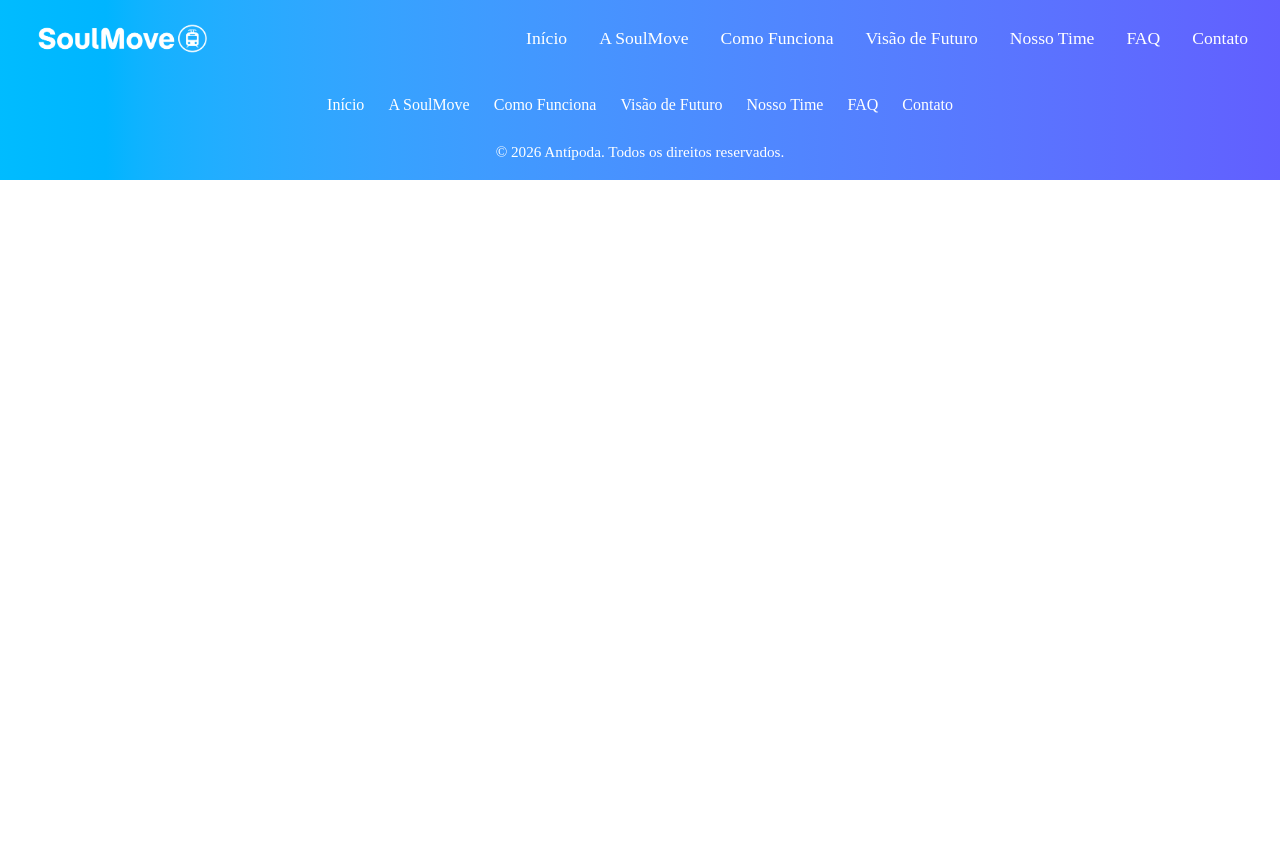
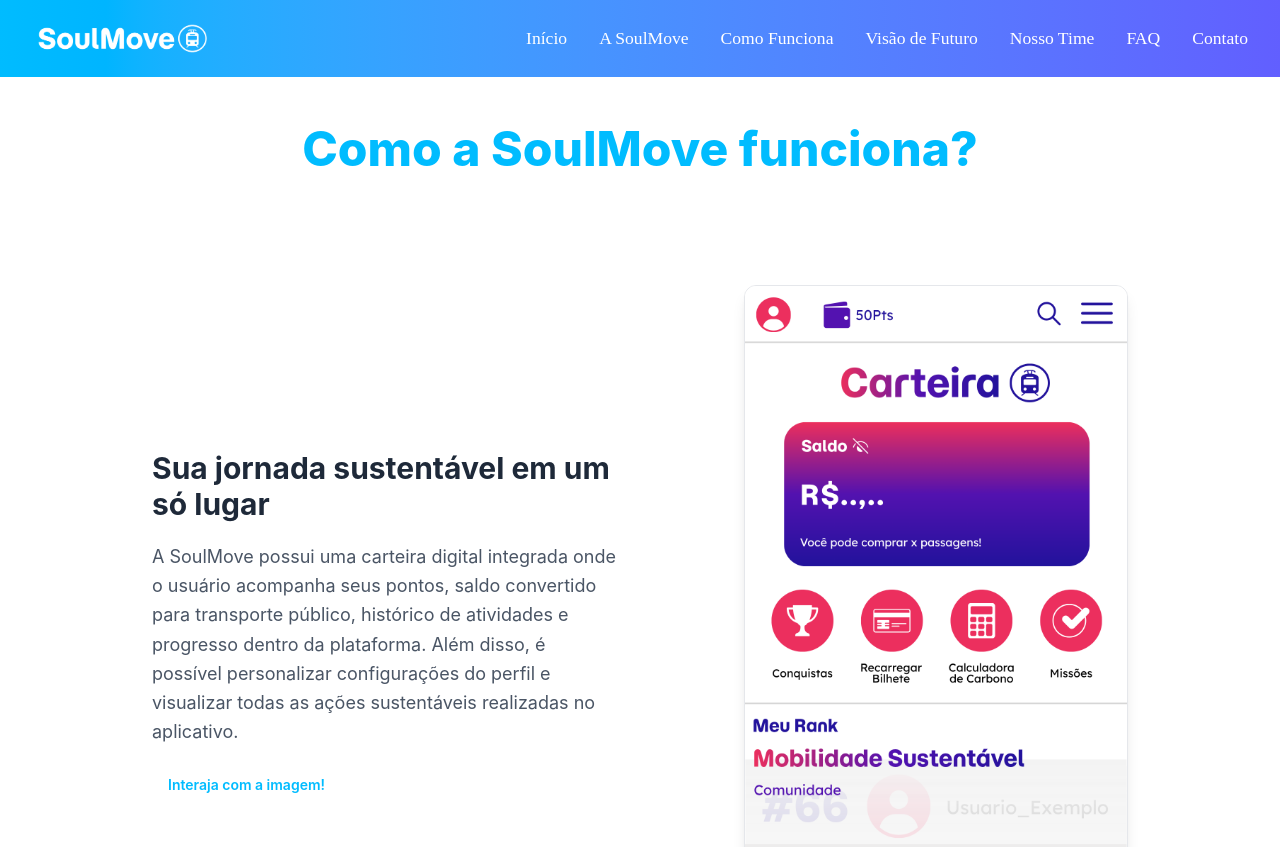
Before and after one commit to paulo-henrique253/soulmove-front-3, a React (Vite) app: page /funcionalidades in a window 1280 px wide. Shown: the top 847 px of the page. Before the commit the page ends 800 px from the top, so only its background shows below. Built offline with nearby package versions, Linux system fonts and the light colour scheme.

Commit message:
feat: pagina funcionalidades aplicada

```diff
--- a/src/pages/Funcionalidades.tsx
+++ b/src/pages/Funcionalidades.tsx
@@ -1,8 +1,35 @@
+import CardFuncionalidade from '../components/CardFuncionalidade';
+import { funcionalidadesData } from '../data/funcionalidades'; // Importando os dados!
 
-function Funcionalidades(){
-    return (
-        <></>
-    );
+function Funcionalidades() {
+
+  return (
+
+    <div className="min-h-screen flex flex-col font-sans text-gray-900 bg-white">
+
+      <main className="flex-1 w-full max-w-5xl mx-auto px-6 py-12">
+        <h1 className="text-4xl md:text-5xl font-extrabold text-center text-sky-400 mb-16">
+          Como a SoulMove funciona?
+        </h1>
+
+        <div className="space-y-8">
+          {funcionalidadesData.map((funcionalidade, index) => (
+            <CardFuncionalidade
+               key={funcionalidade.id}
+               inverterOrdem={index % 2 === 1}
+               titulo={funcionalidade.titulo}
+               descricao={funcionalidade.descricao}
+               imagemPrincipalSrc={funcionalidade.imagemPrincipalSrc}
+               imagemPrincipalAlt={funcionalidade.imagemPrincipalAlt}
+               imagemSecundarioSrc={funcionalidade.imagemSecundariaSrc}
+               imagemSecundarioAlt={funcionalidade.imagemSecundariaAlt}
+            />
+          ))}
+        </div>
+      </main>
+
+    </div>
+  );
 }
 
 export default Funcionalidades;
```
